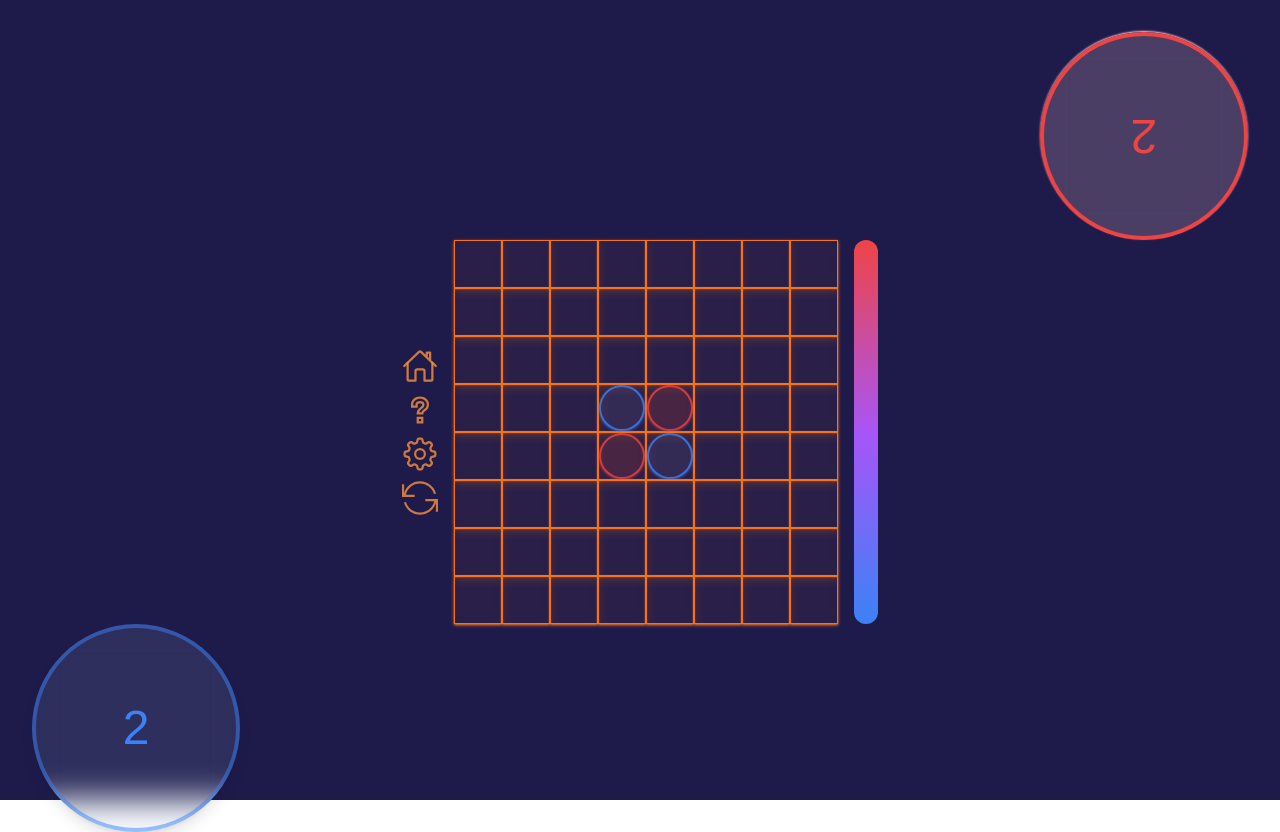
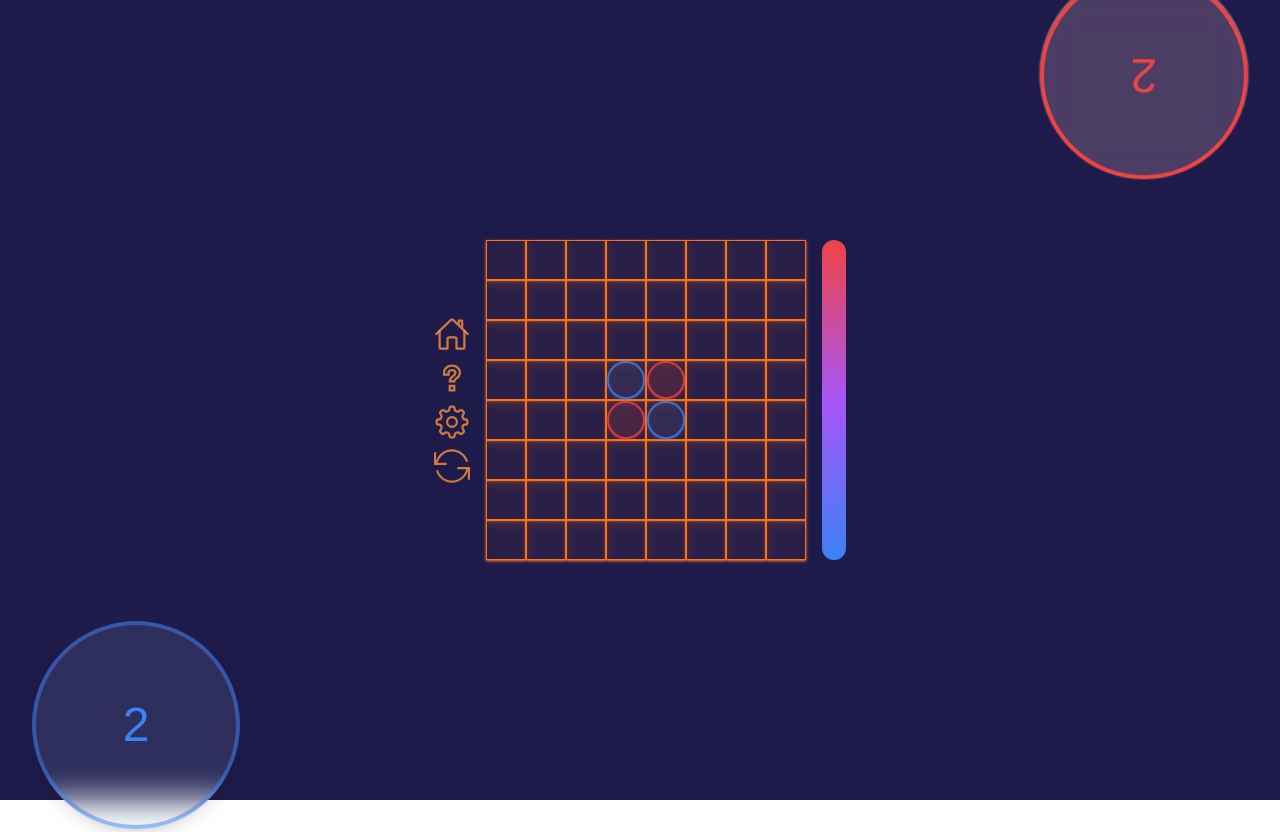
Before and after one commit to silenvx/reversi, a React (Vite) app in the folder app/: page /reversi/ in a window 1280 px wide. Built offline with nearby package versions, Linux system fonts and the light colour scheme; the HTML template or start-up script is replaced by a standard one.

Commit message:
fix: デザイン崩れ修正

```diff
--- a/app/src/components/features/board/BoardPresenter.tsx
+++ b/app/src/components/features/board/BoardPresenter.tsx
@@ -13,8 +13,7 @@
   handleClick,
 }: BoardPresenterProps) {
   return (
-    <div>
-      <div className="grid w-96 grid-cols-8 grid-rows-8">
+    <div className="grid h-full grid-cols-8 grid-rows-8">
       {reversiGame.board.map((row, i) =>
         row.map((_, j) => (
           <CellPresenter
@@ -27,6 +26,5 @@
         )),
       )}
     </div>
-    </div>
   );
 }
--- a/app/src/components/features/game/GamePresenter.tsx
+++ b/app/src/components/features/game/GamePresenter.tsx
@@ -13,21 +13,26 @@
   return (
     <div className="flex h-screen justify-center bg-indigo-950 p-8">
       <div className="flex w-full flex-col justify-between">
+        <div className="h-1/5">
           <PlayerInformationContainer
             reversiGame={reversiGame}
             player={Disc.black}
           />
-        <div className="flex w-full justify-center gap-4">
+        </div>
+        <div className="flex h-3/5 w-full">
+          <div className="flex h-full w-full flex-grow justify-center gap-4 p-[5%]">
             <MenuContainer reversiGame={reversiGame} />
             <BoardContainer reversiGame={reversiGame} />
-          {/* TODO: GaugeContainerのvalueは仮の値 */}
             <GaugeContainer value={reversiGame.boardEvaluatedScore} />
           </div>
+        </div>
+        <div className="h-1/5">
           <PlayerInformationContainer
             reversiGame={reversiGame}
             player={Disc.white}
           />
         </div>
       </div>
+    </div>
   );
 }
--- a/app/src/components/features/gauge/GaugePresenter.tsx
+++ b/app/src/components/features/gauge/GaugePresenter.tsx
@@ -25,5 +25,5 @@
 export function GaugePresenter({ value }: GaugePresenterProps) {
   // 縦のバーを表示する
   // tailwindの計算が動的にはうまく動かないのでstyleを直接指定
-  return <div className="h-96 w-6 rounded-full" style={gaugeStyle(value)} />;
+  return <div className="h-full w-6 rounded-full" style={gaugeStyle(value)} />;
 }
--- a/app/src/components/features/playerInformation/PlayerInformationPresenter.tsx
+++ b/app/src/components/features/playerInformation/PlayerInformationPresenter.tsx
@@ -15,7 +15,7 @@
   const rotateClass = player === Disc.black ? "rotate-180" : "";
 
   return (
-    <div className={`flex flex-row gap-10 ${rotateClass}`}>
+    <div className={`flex h-full flex-row gap-10 ${rotateClass}`}>
       <ScoreContainer reversiGame={reversiGame} player={player} />
       <HandContainer reversiGame={reversiGame} player={player} />
     </div>
```
Lines whose indentation alone changed are shown as unchanged.
